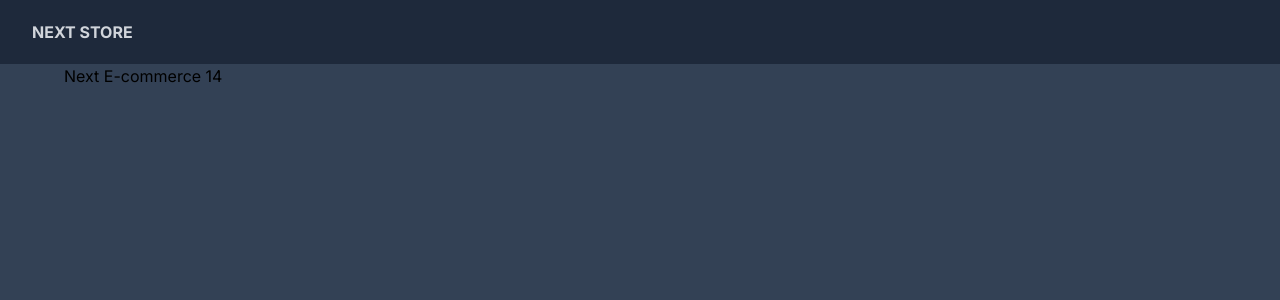
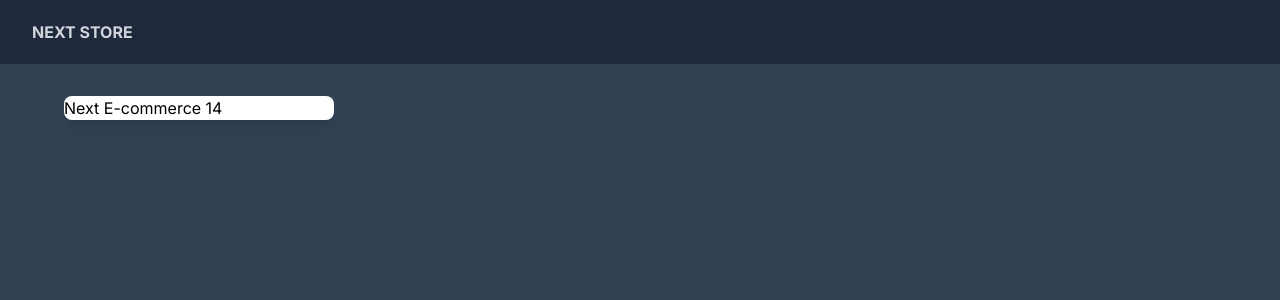
Before and after one commit to npcwalison/next-commerce, a Next.js app: page / in a window 1280 px wide. Shown: the top 300 px of the page. Built offline with nearby package versions, Linux system fonts and the light colour scheme.

Commit message:
product listing 1/2

```diff
--- a/src/app/page.tsx
+++ b/src/app/page.tsx
@@ -1,7 +1,9 @@
 export default function Home() {
-  return (
-    <div>
-      <h1>Next E-commerce 14</h1>
-    </div>
-  );
+    return (
+        <div className="max-w-7xl mx-auto pt-8 px-8 xl:px-0">
+            <div className="grid grid-cols-1 sm:grid-cols-2 md:grid-cols-3 lg:grid-cols-4 gap-10 xl:gap-6">
+                <div className="bg-white rounded-lg shadow-lg overflow-hidden">Next E-commerce 14</div>
+            </div>
+        </div>
+    );
 }
```
